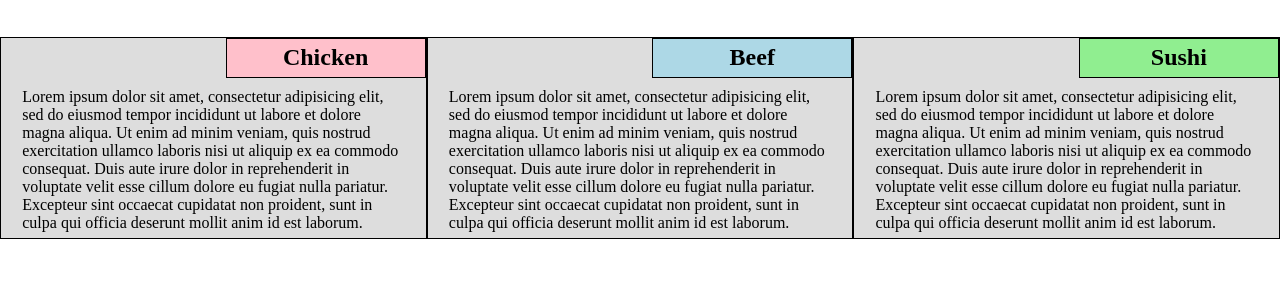
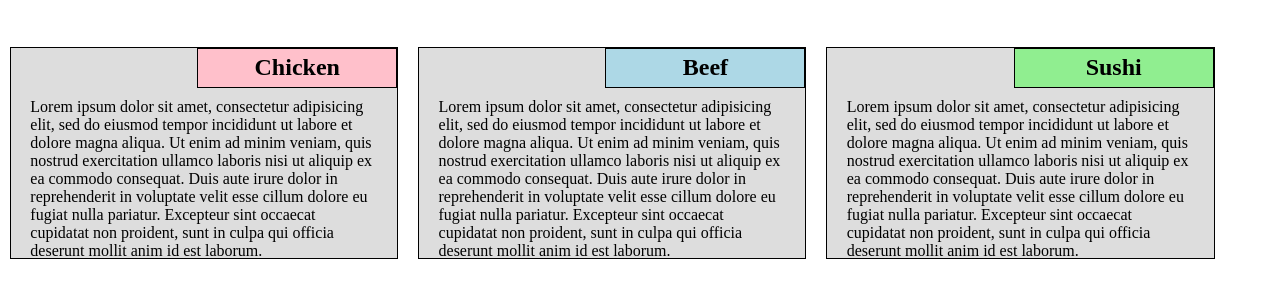
Before and after one commit to wishnuputra/module2-solution, a plain HTML site: page index.html in a window 1280 px wide. Shown: the part 80-378 px from the top of the page. Drawn offline with Linux system fonts and the light colour scheme.

Commit message:
modify margin

```diff
--- a/index.html
+++ b/index.html
@@ -2,6 +2,7 @@
 <html lang="en" dir="ltr">
   <head>
     <meta charset="utf-8">
+    <meta name="viewport" content="width=device-width, initial-scale=1">
     <title>Module 2</title>
     <link rel="stylesheet" href="style.css">
   </head>
--- a/style.css
+++ b/style.css
@@ -4,6 +4,7 @@
   margin: 0;
   padding: 0;
 }
+
 h1 {
   text-align: center;
   margin: 40px;
@@ -13,14 +14,15 @@ h1 {
 p {
   width: 90%;
   height: 150px;
-  margin-left: auto;
-  margin-right: auto;
+  margin: auto;
   clear:both;
 }
 
 .small {
   border: 1px solid black;
   background-color: #dddddd;
+  padding-bottom: 10px;
+  margin: 10px;
 }
 
 .box {
@@ -55,7 +57,6 @@ p {
   .col-lg-1, .col-lg-2, .col-lg-3, .col-lg-4, .col-lg-5, .col-lg-6, .col-lg-7, .col-lg-8, .col-lg-9, .col-lg-10, .col-lg-11, .col-lg-12 {
     float: left;
     border: 1px solid black;
-    outline-offset: 10px;
   }
   .col-lg-1 {
     width: 8.33%;
@@ -67,7 +68,7 @@ p {
     width: 25%;
   }
   .col-lg-4 {
-    width: 33.33%;
+    width: 30.33%;
   }
   .col-lg-5 {
     width: 41.66%;
@@ -117,7 +118,7 @@ p {
     width: 41.66%;
   }
   .col-md-6 {
-    width: 50%;
+    width: 47%;
   }
   .col-md-7 {
     width: 58.33%;
@@ -135,6 +136,6 @@ p {
     width: 91.66%;
   }
   .col-md-12 {
-    width: 100%;
+    width: 97%;
   }
 }
```
